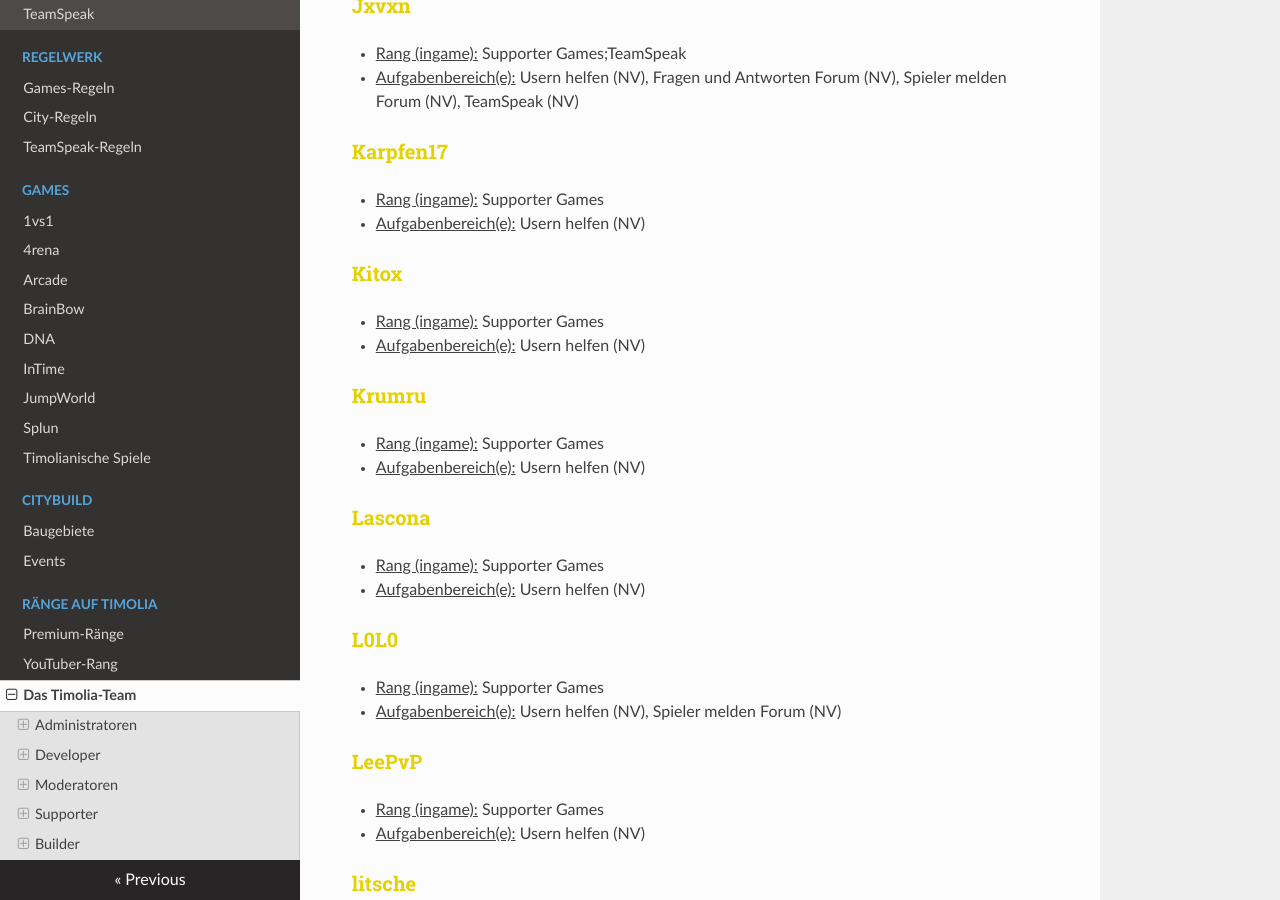
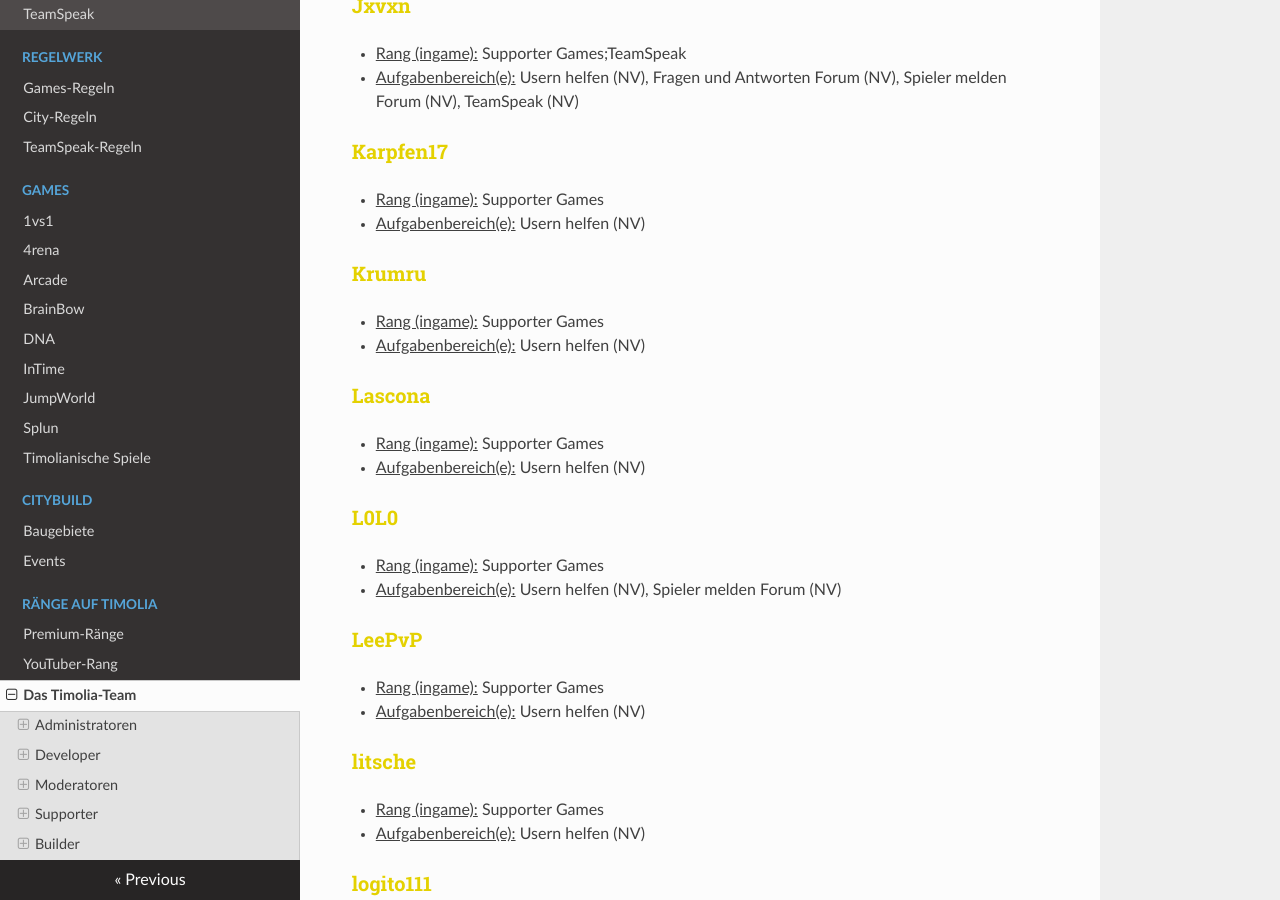
Before and after one commit to TimoliaDE/HowTo, an MkDocs documentation site: the page built from docs/ranks/team.md, in a window 1280 px wide and 900 px high, scrolled down 6360 px. Built offline with MkDocs 1.6.1, drawn with Linux system fonts in a browser that asks for light colours; nearby versions of some CDN libraries; old or Windows-style settings are respelled for this version of MkDocs.

Commit message:
Team Update

```diff
--- a/docs/ranks/team.md
+++ b/docs/ranks/team.md
@@ -201,10 +201,6 @@ Sie stehen für alle grundlegenden Fragen und Reports zur Verfügung und sind di
 - <u>Aufgabenbereich(e):</u> Usern helfen (NV), Fragen und Antworten Forum (NV), Spieler melden Forum (NV), TeamSpeak (NV)
 
 ###<strong><span style="color:#E4D100">Karpfen17</span></strong>
-- <u>Rang (ingame):</u> Supporter Games
-- <u>Aufgabenbereich(e):</u> Usern helfen (NV)
-
-###<strong><span style="color:#E4D100">Kitox</span></strong>
 - <u>Rang (ingame):</u> Supporter Games
 - <u>Aufgabenbereich(e):</u> Usern helfen (NV)
 
```
Also changed, not shown: docs/commands.md (+2 -1 lines).
